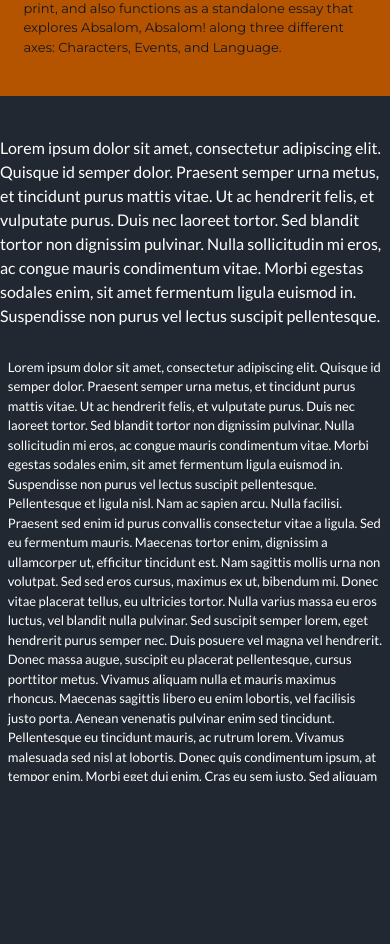
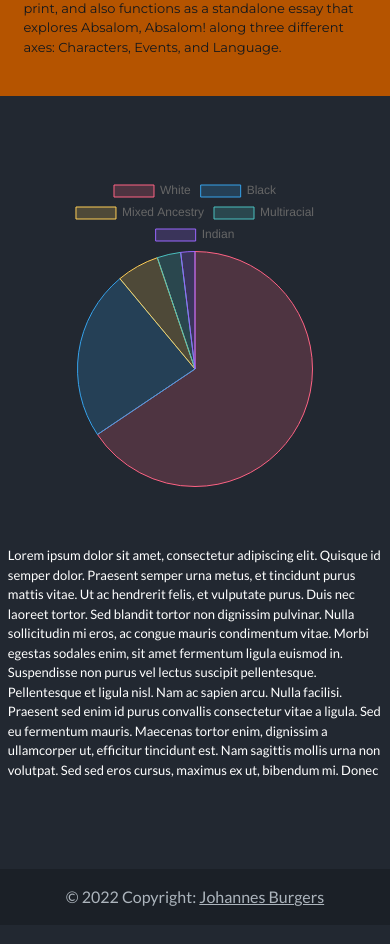
Before and after one commit to joostburgers/absalom_visual_essay, a plain HTML site: page index.html in a window 390 px wide. Shown: the part 720-1664 px from the top of the page. Drawn offline with nearby package versions, Linux system fonts and the light colour scheme.

Commit message:
chart.js added

```diff
--- a/chart.js
+++ b/chart.js
@@ -1,12 +1,16 @@
-
-const ctx = document.getElementById('myChart').getContext('2d');
-const myChart = new Chart(ctx, {
-    type: 'bar',
+function isElementOnScreen(id) {
+    const element = document.getElementById(id);
+    const bounds = element.getBoundingClientRect();
+    return bounds.top < window.innerHeight && bounds.bottom > 0;
+    }
+  var ctx = document.getElementById("race").getContext('2d');
+  var myChart = new Chart(ctx, {
+    type: 'pie',
     data: {
-        labels: ['Red', 'Blue', 'Yellow', 'Green', 'Purple', 'Orange'],
+      labels: ["White", "Black", "Mixed Ancestry", "Multiracial", "Indian"],
       datasets: [{
-            label: '# of Votes',
-            data: [12, 19, 3, 5, 2, 3],
+        label: '# of characters',
+        data: [101, 36, 9, 5, 3],
         backgroundColor: [
           'rgba(255, 99, 132, 0.2)',
           'rgba(54, 162, 235, 0.2)',
@@ -16,7 +20,7 @@ const myChart = new Chart(ctx, {
           'rgba(255, 159, 64, 0.2)'
         ],
         borderColor: [
-                'rgba(255, 99, 132, 1)',
+          'rgba(255,99,132,1)',
           'rgba(54, 162, 235, 1)',
           'rgba(255, 206, 86, 1)',
           'rgba(75, 192, 192, 1)',
@@ -28,9 +32,11 @@ const myChart = new Chart(ctx, {
     },
     options: {
       scales: {
-            y: {
+        yAxes: [{
+          ticks: {
             beginAtZero: true
           }
+        }]
       }
     }
   });
--- a/index.html
+++ b/index.html
@@ -6,6 +6,7 @@
     <meta name="viewport" content="width=device-width, initial-scale=1.0">
     <title>Absalom, Absalom!</title>
     <!-- Stylesheets -->
+    <script src="https://cdnjs.cloudflare.com/ajax/libs/Chart.js/2.7.2/Chart.js"></script>
     <link rel="stylesheet" href="bootstrap.min.css">
     <link rel="stylesheet" href="https://cdn.jsdelivr.net/npm/bootstrap-icons@1.8.3/font/bootstrap-icons.css">
     <link rel="stylesheet" href="style.css">
@@ -51,21 +52,18 @@
 <div class = "text-scroll" style = "background-color: #222831;">
 <p class = "text">
   Lorem ipsum dolor sit amet, consectetur adipiscing elit. Quisque id semper dolor. Praesent semper urna metus, et tincidunt purus mattis vitae. Ut ac hendrerit felis, et vulputate purus. Duis nec laoreet tortor. Sed blandit tortor non dignissim pulvinar. Nulla sollicitudin mi eros, ac congue mauris condimentum vitae. Morbi egestas sodales enim, sit amet fermentum ligula euismod in. Suspendisse non purus vel lectus suscipit pellentesque.
-
   Pellentesque et ligula nisl. Nam ac sapien arcu. Nulla facilisi. Praesent sed enim id purus convallis consectetur vitae a ligula. Sed eu fermentum mauris. Maecenas tortor enim, dignissim a ullamcorper ut, efficitur tincidunt est. Nam sagittis mollis urna non volutpat. Sed sed eros cursus, maximus ex ut, bibendum mi. Donec vitae placerat tellus, eu ultricies tortor. Nulla varius massa eu eros luctus, vel blandit nulla pulvinar. Sed suscipit semper lorem, eget hendrerit purus semper nec. Duis posuere vel magna vel hendrerit. Donec massa augue, suscipit eu placerat pellentesque, cursus porttitor metus. Vivamus aliquam nulla et mauris maximus rhoncus. Maecenas sagittis libero eu enim lobortis, vel facilisis justo porta. Aenean venenatis pulvinar enim sed tincidunt.
-
   Pellentesque eu tincidunt mauris, ac rutrum lorem. Vivamus malesuada sed nisl at lobortis. Donec quis condimentum ipsum, at tempor enim. Morbi eget dui enim. Cras eu sem justo. Sed aliquam ultricies dui ut ullamcorper. Morbi fringilla ipsum tortor, eu auctor leo sodales et. Aliquam eget lectus aliquam, volutpat lectus at, maximus odio. Quisque ut sem eros.
-
   Aenean sagittis ligula non ex gravida sollicitudin. In hac habitasse platea dictumst. Integer id eros quis turpis finibus pretium. Nam euismod orci ipsum, eget fermentum nibh laoreet eget. Vivamus consectetur massa posuere nulla aliquam, nec aliquam turpis sagittis. Pellentesque libero lorem, rutrum vel laoreet ut, luctus eu sem. Mauris imperdiet purus mi, interdum semper arcu varius consequat. Curabitur bibendum erat ut velit malesuada, id suscipit sem viverra. Aliquam lectus neque, eleifend eu velit vel, scelerisque pellentesque nibh. In placerat pharetra sapien, a egestas diam aliquam vel. Vestibulum ante ipsum primis in faucibus orci luctus et ultrices posuere cubilia curae; Vestibulum augue quam, suscipit vel odio vitae, porttitor mollis leo. Sed pharetra est vulputate, aliquam purus vitae, sollicitudin justo. Sed efficitur euismod urna, non lacinia libero suscipit sit amet. Sed dictum semper elit. Ut euismod volutpat diam, eget mollis metus auctor in.</p>
 </div>
 <div class = "divider" style ="background-color: #222831;"></div>
 <div class = "chart" style = "background-color: #222831;">
-  Lorem ipsum dolor sit amet, consectetur adipiscing elit. Quisque id semper dolor. Praesent semper urna metus, et tincidunt purus mattis vitae. Ut ac hendrerit felis, et vulputate purus. Duis nec laoreet tortor. Sed blandit tortor non dignissim pulvinar. Nulla sollicitudin mi eros, ac congue mauris condimentum vitae. Morbi egestas sodales enim, sit amet fermentum ligula euismod in. Suspendisse non purus vel lectus suscipit pellentesque.
+  <canvas id="race" width="400" height="400"></canvas>
 </div>
 </div>
 <div style="height:40px; background-color: #222831;"></div>
-<div class = "part1" style = "background-color:#222831">
-</div>
+<!-- <div class = "part1" style = "background-color:#222831">
+</div> -->
 
 <!-- Footer -->
 <!-- Remove the container if you want to extend the Footer to full width. -->
@@ -94,4 +92,5 @@
 <script src="https://cdn.jsdelivr.net/npm/@popperjs/core@2.11.5/dist/umd/popper.min.js" integrity="sha384-Xe+8cL9oJa6tN/veChSP7q+mnSPaj5Bcu9mPX5F5xIGE0DVittaqT5lorf0EI7Vk" crossorigin="anonymous"></script>
 <script src="https://cdn.jsdelivr.net/npm/bootstrap@5.2.0-beta1/dist/js/bootstrap.min.js" integrity="sha384-kjU+l4N0Yf4ZOJErLsIcvOU2qSb74wXpOhqTvwVx3OElZRweTnQ6d31fXEoRD1Jy" crossorigin="anonymous"></script>
 </body>
+<script src = chart.js></script>
 </html>
--- a/style.css
+++ b/style.css
@@ -24,6 +24,9 @@
 	}
 	.text {
 		padding:2%;
+	}
+	.chart {
+		padding:10%
 	}
 	.part1 {
 		height: 550px;
```
Lines whose indentation alone changed are shown as unchanged.
